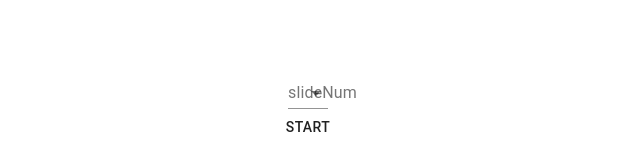
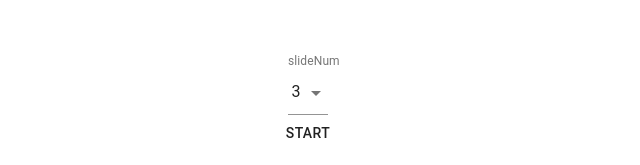
Before and after one commit to takumma/powerpoint-karaoke-web, a React (Create React App) app: page / in a window 1280 px wide. Shown: the part 297-462 px from the top of the page, without its empty margins (332-972 px from the left). Built offline with nearby package versions, Linux system fonts and the light colour scheme.

Commit message:
Remove: SlideNumSelectList

```diff
--- a/src/components/Top.tsx
+++ b/src/components/Top.tsx
@@ -4,9 +4,13 @@ import InputLabel from '@material-ui/core/InputLabel';
 import MenuItem from '@material-ui/core/MenuItem';
 import FormControl from '@material-ui/core/FormControl';
 import Select from '@material-ui/core/Select';
-import { Button } from '@material-ui/core';
+import {Button, ListItemText} from '@material-ui/core';
 
-class Top extends React.Component {
+interface State {
+  slideNum: number,
+}
+
+class Top extends React.Component<{}, State> {
   constructor(props) {
     super(props);
     this.state = {
@@ -22,6 +26,7 @@ class Top extends React.Component {
 
   render() {
     const slideNum = 3;
+    const numList: Array<number> = Array(18).fill(0).map((v,i) => i + 3);
 
     return (
       <div className="App">
@@ -30,9 +35,14 @@ class Top extends React.Component {
             <InputLabel id="slideNum-select-label">slideNum</InputLabel>
             <Select
               labelId="slideNum-select-label"
-              onChange={event => this.handleChange(event)}
+              value={this.state.slideNum}
+              // onChange={event => this.handleChange(event)}
             >
-              {SlideNumSelectList()}
+              {numList.map((num) => (
+                <MenuItem key={num} value={num}>
+                  <ListItemText primary={num} />
+                </MenuItem>
+              ))}
             </Select>
           </FormControl>
           <Link to={{
@@ -49,12 +59,4 @@ class Top extends React.Component {
   }
 }
 
-function SlideNumSelectList(): any[] {
-  const numList: any[] = [];
-  for(let i = 3; i < 21; i++) {
-    numList.push(<MenuItem value={i} key={i}>{i}</MenuItem>)
-  }
-  return numList;
-}
-
 export default Top;
```
